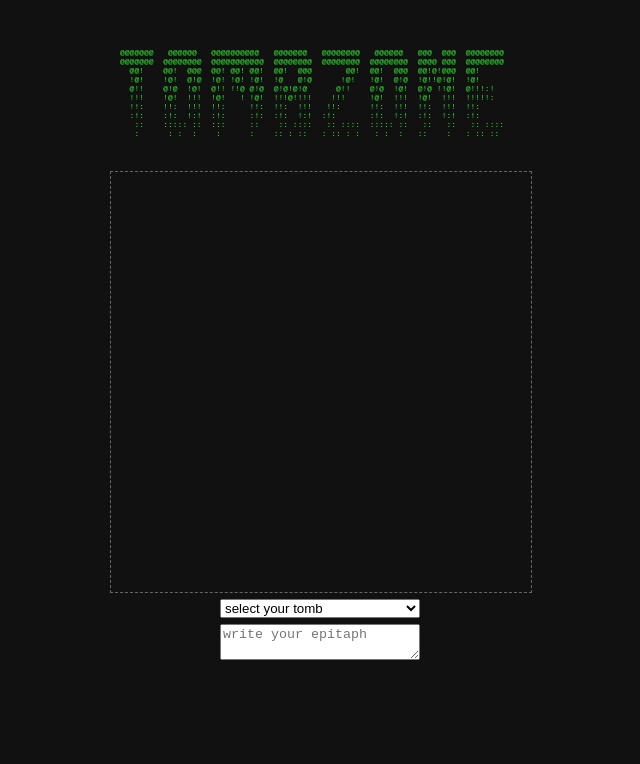
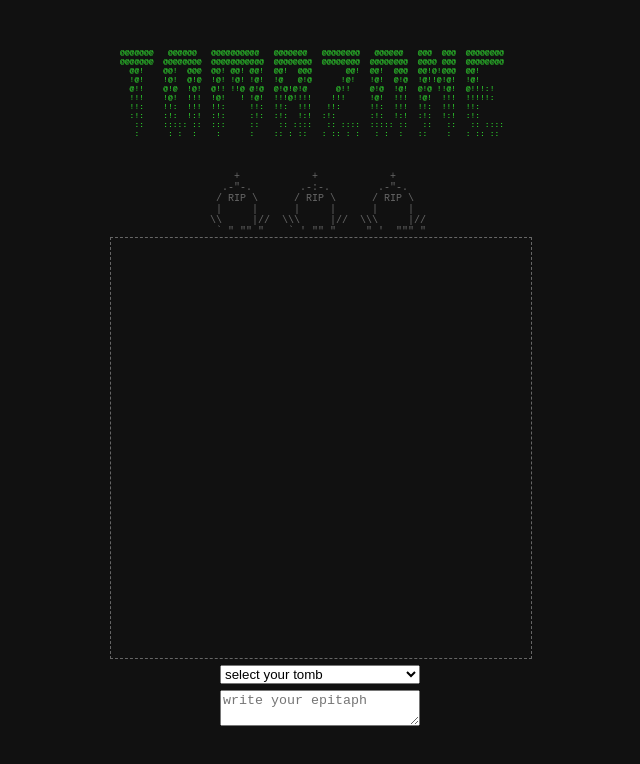
Before and after one commit to doeg/tombzone, a website with bundled scripts: page index.html in a window 1280 px wide. Shown: the whole page, without its empty margins (320-960 px from the left). Built offline with nearby package versions, Linux system fonts and the light colour scheme.

Commit message:
Add little tombstones

```diff
--- a/index.html
+++ b/index.html
@@ -22,6 +22,15 @@
    ::    ::::: ::  :::     ::    :: ::::   :: ::::  ::::: ::   ::   ::   :: ::::
    :      : :  :    :      :    :: : ::   : :: : :   : :  :   ::    :   : :: ::
             </pre>
+        </div>
+
+        <div class="tombstones">
+            <pre>         +            +            +
+       .-"-.        .-:-.        .-"-.
+      / RIP \      / RIP \      / RIP \
+      |     |      |     |      |     |
+     \\     |//  \\\     |//  \\\     |//
+      ` " "" "    ` ' "" "     " '  """ "</pre>
         </div>
 
         <div class="tombstone-output">
--- a/style.css
+++ b/style.css
@@ -2,6 +2,11 @@ body, html {
     margin: 0;
     padding: 0;
     background-color: #111;
+}
+
+pre {
+    padding: 0;
+    margin: 0;
 }
 
 .container {
@@ -45,3 +50,10 @@ form#input input {
     min-height: 420px;
     border: dashed 1px #666;
 }
+
+.tombstones {
+    font-size: 10px;
+    color: #666;
+    width: 280px;
+    margin: 0 auto;
+}
```
